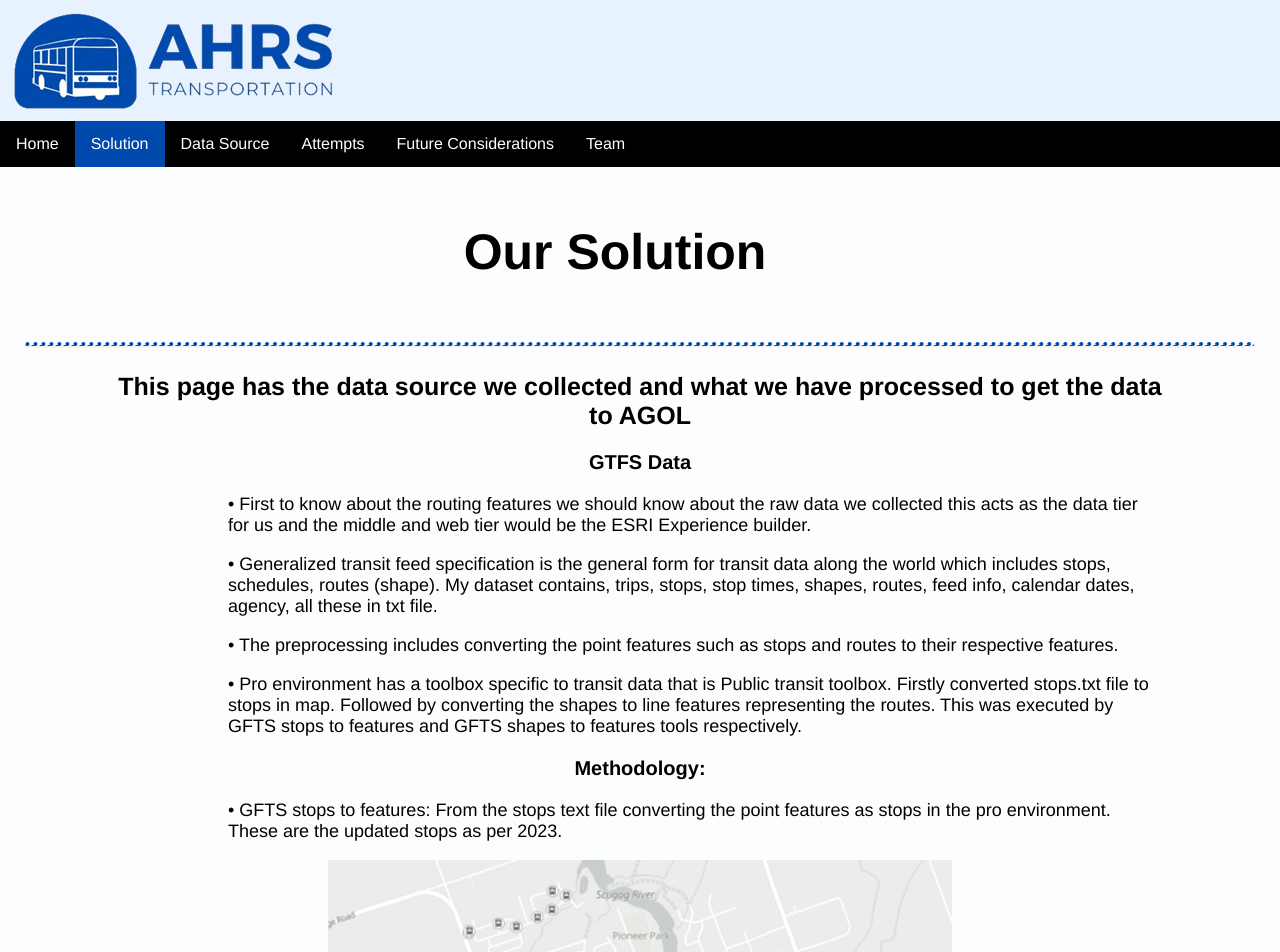
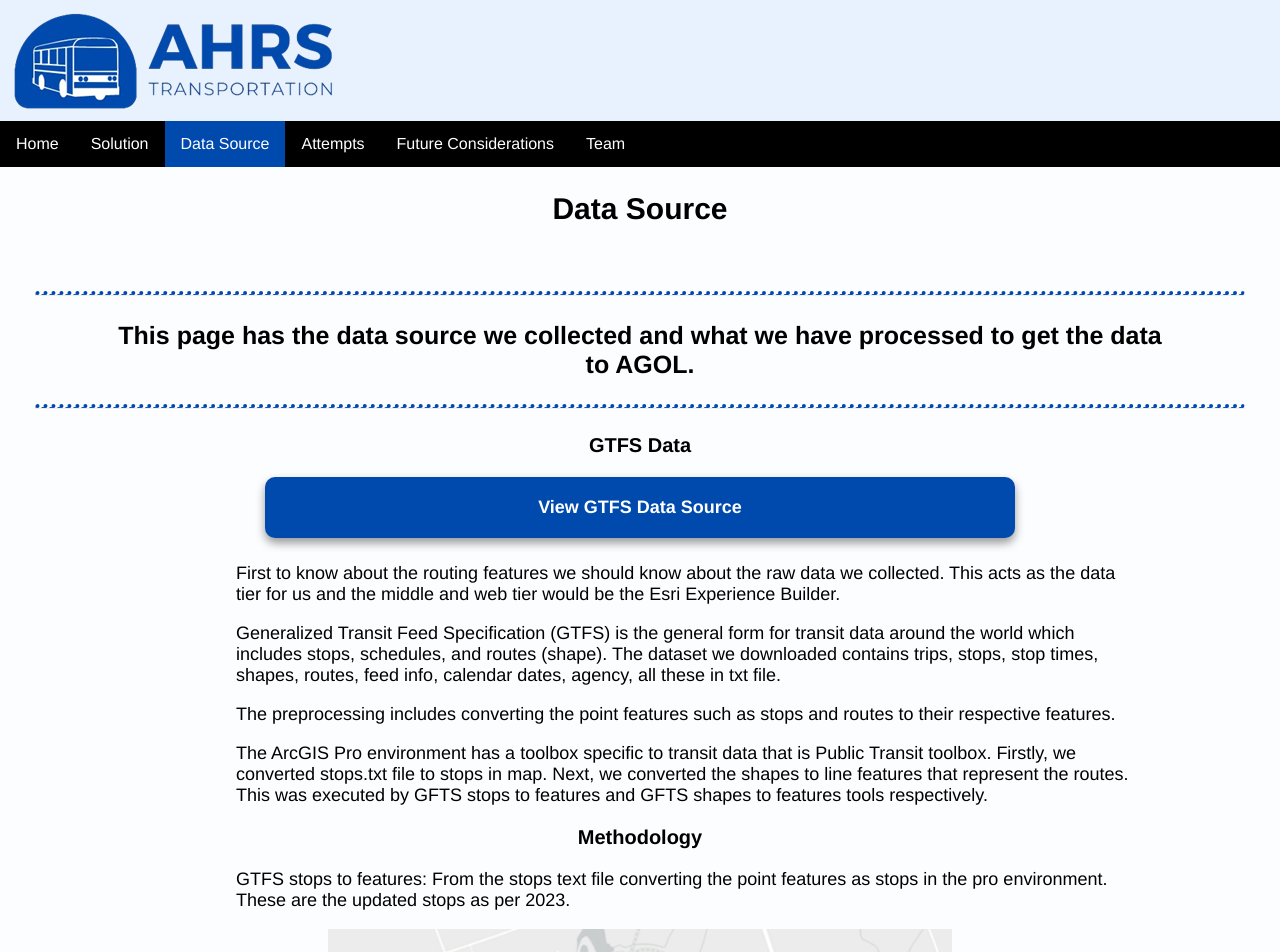
Before and after one commit to helenplesko/web2lindsaytransit, a plain HTML site: page data.html in a window 1280 px wide. Shown: the top 952 px of the page. Drawn offline with Linux system fonts and the light colour scheme.

Commit message:
push data page

```diff
--- a/data.html
+++ b/data.html
@@ -38,8 +38,8 @@
 		<div class="bar3"></div>
 	  </div>
 	<a href="index.html">Home</a>
-	<a href="solution.html" class="active">Solution</a>
-	<a href="data.html">Data Source</a>
+	<a href="solution.html">Solution</a>
+	<a href="data.html" class="active">Data Source</a>
 	<div class="dropdown">
 		<button class="dropbtn">Attempts</button>
 		<!-- Attempts dropdown menu content -->
@@ -58,73 +58,77 @@
 <!-- JS script for hamburger menu animation and responsive navbar -->
 <script src="js/javascript.js"></script>
 
-<div class="banner">
-	<h1>Our Solution<h1>
+<h1>Data Source<h1>
+
+<hr class="rounded">
+
+<div class="pageintro">
+    <h2>This page has the data source we collected and what we have processed to get the data to AGOL.</h2>
 </div>
 
 <hr class="rounded">
 
-<div class="pageintro">
-    <h2>This page has the data source we collected and what we have processed to get the data to AGOL</h2>
-</div>
 <div class="builder">
-	<h3> GTFS Data</h3>
 
-	<p> • First to know about the routing features we should know about the raw data we collected this acts as the data tier for us
-		and the middle and web tier would be the ESRI Experience builder.</p>
+	<h3>GTFS Data</h3>
 
-	<p> • Generalized transit feed specification is the general form for transit data along the world which includes stops, schedules,
-		routes (shape). My dataset contains, trips, stops, stop times, shapes, routes, feed info, calendar dates, agency, all these in txt file.</p>
+	<div class="buttoncontainer">
+		<a href="https://gtfs.org/" class="viewbutton" target="_blank">View GTFS Data Source</a>
+	</div>
 
-	<p>• The preprocessing includes converting the point features such as stops and routes to their respective features. </p>
+	<p>First to know about the routing features we should know about the raw data we collected. This acts as the data tier for us
+		and the middle and web tier would be the Esri Experience Builder.</p>
 
-	<p>• Pro environment has a toolbox specific to transit data that is Public transit toolbox. Firstly converted stops.txt file to stops in map.
-		Followed by converting the shapes to line features representing the routes. This was executed by GFTS stops to features and GFTS shapes to features tools respectively.</p>
+	<p>Generalized Transit Feed Specification (GTFS) is the general form for transit data around the world which includes stops, schedules, and
+		routes (shape). The dataset we downloaded contains trips, stops, stop times, shapes, routes, feed info, calendar dates, agency, all these in txt file.</p>
 
-	<h3> Methodology:</h3>
+	<p>The preprocessing includes converting the point features such as stops and routes to their respective features.</p>
 
-	<p> • GFTS stops to features: From the stops text file converting the point features as stops in the pro environment.
+	<p>The ArcGIS Pro environment has a toolbox specific to transit data that is Public Transit toolbox. Firstly, we converted stops.txt file to stops in map.
+		Next, we converted the shapes to line features that represent the routes. This was executed by GFTS stops to features and GFTS shapes to features tools respectively.</p>
+
+	<h3>Methodology</h3>
+
+	<p>GTFS stops to features: From the stops text file converting the point features as stops in the pro environment.
 		These are the updated stops as per 2023. </p>
 
 	<img src="images/gtfs1.png" alt="point features for stops">
 
 
-	<p> • GTFS shapes to Features: Converting the shape text file to their corresponding line feature that is route features and
+	<p>GTFS shapes to Features: Converting the shape text file to their corresponding line feature that is route features and
 		segregating them into 4 transit routes, since Lindsay has 4 routes namely green, red, orange, blue.</p>
 
 	<img src="images/gtfs2.png" alt="line feature for the routes">
 
-	<p> • GFTS to public transit data model: This is a specific model the ESRI has for processing the transit data to convert them into the data preferred by them.
+	<p>GFTS to public transit data model: This is a specific model the ESRI has for processing the transit data to convert them into the data preferred by them.
 		This helps in further processing the to catch the buffer area and analysing the extent of each stops.</p>
 
 	<img src="images/gtfs3.png" alt="transit data model">
 
-	<p> • Enrich tool: Next step will be using the enrich tool to populate the polygon data with the population data </p>
+	<p>Enrich tool: Next step will be using the enrich tool to populate the polygon data with the population data </p>
 
 	<img src="images/gtfs4.png" alt="enriched surface">
 
-	<p> • Calculate transit function frequency: This tool calculates the frequency of the transit bus,
+	<p>Calculate transit function frequency: This tool calculates the frequency of the transit bus,
 		that is how frequent is the buss service in that stop, since Lindsay we have only one hour once bus service.</p>
 
-	<p> • While calculating the frequency hours I have to insert parameters that is 60 minutes interval since Lindsay transit stops
+	<p>While calculating the frequency hours I have to insert parameters that is 60 minutes interval since Lindsay transit stops
 		frequency operates one hour once. </p>
 
 	<img src="images/gtfs5.png" alt="frequency model">
 
-	<p> We thoughtthis tool failed because of the prefix I did there is no AMRush in Lindsay transit stop so deleting that and running the tool again to see the possible outcomes.
+	<p>We thoughtthis tool failed because of the prefix I did there is no AMRush in Lindsay transit stop so deleting that and running the tool again to see the possible outcomes.
 		Sharing the data to AGOL, as far as I completed the process and I have reached the time limit for this processing so uploading each layers in to AGOL.
 		Right click each layer > sharing > share as a web layer.
 	</p>
 
 	<img src="images/gtfs6.png" alt="dont do">
 
-	<p> NOTE: Don't ever pre process the GFTS data other than if your going to do a network analysis for the transit dataset.
-		These items are waste of our time for one week which we are not using in any of our project.   </p>
-
-	<p> • Rather than this, import the files into the AGOL, since this data set is in text format convert them into csv files and import them into the AGOL as features.</p>
+	<p>NOTE: Don't ever pre-process the GFTS data other than if your going to do a network analysis for the transit dataset.
+		These items are waste of our time for one week which we are not using in any of our project. Rather than this, import the files into the AGOL, since this data set is in text format convert them into csv files and import them into the AGOL as features. </p>
 </div>
 
-<h3>It was decided that this was a suitable web solution for the issue we are trying to solve.</h3>
+<h3>It was decided that this was not a suitable web solution for the issue we are trying to solve.</h3>
 
 <footer>
 	<div class="footertext">
```
Also changed, not shown: index.html (+1 -1 lines).
